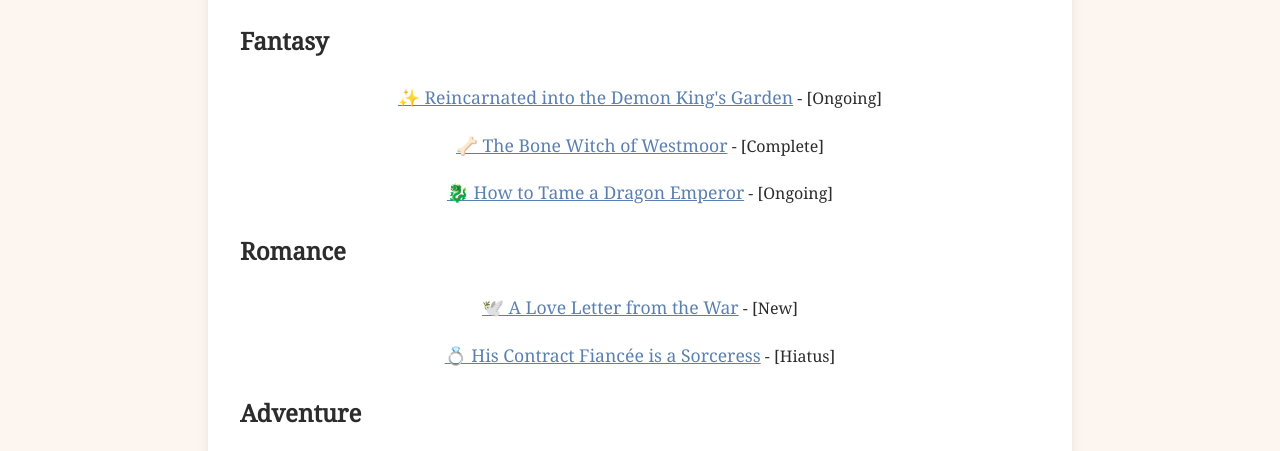
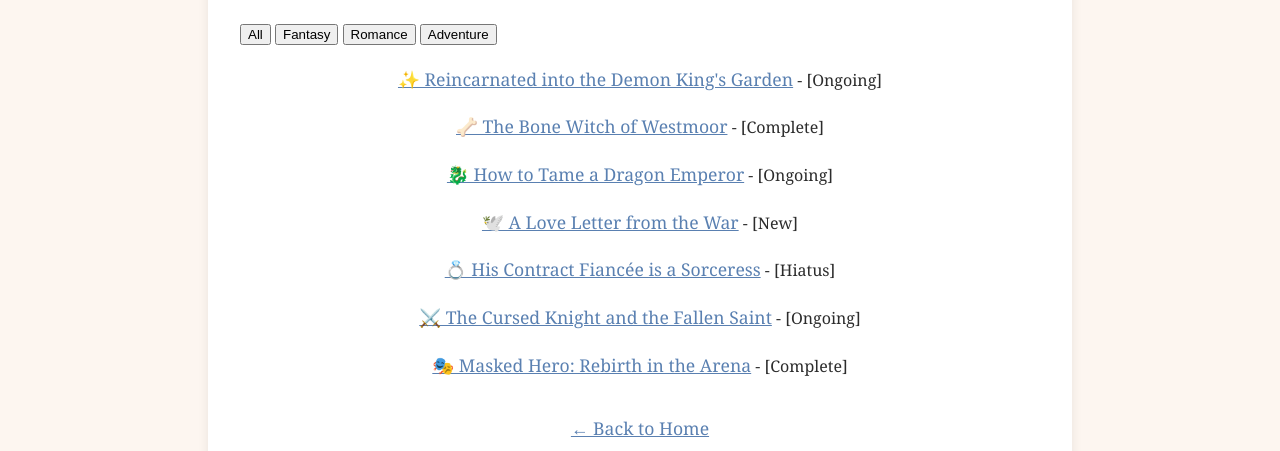
Before and after one commit to Sylbee123/sylbeesdomain, a plain HTML site: page novels.html in a window 1280 px wide. Shown: the part 302-753 px from the top of the page. Drawn offline with Linux system fonts and the light colour scheme.

Commit message:
add genre filter buttons with JavaScript

```diff
--- a/novels.html
+++ b/novels.html
@@ -18,28 +18,43 @@
   <main>
   <h1>My Translations</h1>
 
-  <h2>Fantasy</h2>
-  <ul>
-    <li><a href="chapter1.html">✨ Reincarnated into the Demon King's Garden</a> - [Ongoing]</li>
-    <li><a href="#">🦴 The Bone Witch of Westmoor</a> - [Complete]</li>
-    <li><a href="#">🐉 How to Tame a Dragon Emperor</a> - [Ongoing]</li>
-  </ul>
+  <!-- FILTER BUTTONS -->
+  <div class="filters">
+    <button onclick="filterStories('all')">All</button>
+    <button onclick="filterStories('fantasy')">Fantasy</button>
+    <button onclick="filterStories('romance')">Romance</button>
+    <button onclick="filterStories('adventure')">Adventure</button>
+  </div>
 
-  <h2>Romance</h2>
-  <ul>
-    <li><a href="#">🕊️ A Love Letter from the War</a> - [New]</li>
-    <li><a href="#">💍 His Contract Fiancée is a Sorceress</a> - [Hiatus]</li>
-  </ul>
+  <!-- STORY LIST -->
+  <ul id="story-list">
+    <li class="fantasy"><a href="chapter1.html">✨ Reincarnated into the Demon King's Garden</a> - [Ongoing]</li>
+    <li class="fantasy"><a href="#">🦴 The Bone Witch of Westmoor</a> - [Complete]</li>
+    <li class="fantasy"><a href="#">🐉 How to Tame a Dragon Emperor</a> - [Ongoing]</li>
 
-  <h2>Adventure</h2>
-  <ul>
-    <li><a href="#">⚔️ The Cursed Knight and the Fallen Saint</a> - [Ongoing]</li>
-    <li><a href="#">🎭 Masked Hero: Rebirth in the Arena</a> - [Complete]</li>
+    <li class="romance"><a href="#">🕊️ A Love Letter from the War</a> - [New]</li>
+    <li class="romance"><a href="#">💍 His Contract Fiancée is a Sorceress</a> - [Hiatus]</li>
+
+    <li class="adventure"><a href="#">⚔️ The Cursed Knight and the Fallen Saint</a> - [Ongoing]</li>
+    <li class="adventure"><a href="#">🎭 Masked Hero: Rebirth in the Arena</a> - [Complete]</li>
   </ul>
 
   <p style="text-align: center; margin-top: 2rem;">
     <a href="index.html">← Back to Home</a>
   </p>
 </main>
+
+<script>
+  function filterStories(genre) {
+    const stories = document.querySelectorAll('#story-list li');
+    stories.forEach(story => {
+      if (genre === 'all' || story.classList.contains(genre)) {
+        story.style.display = 'list-item';
+      } else {
+        story.style.display = 'none';
+      }
+    });
+  }
+</script>
 </body>
 </html>
```
